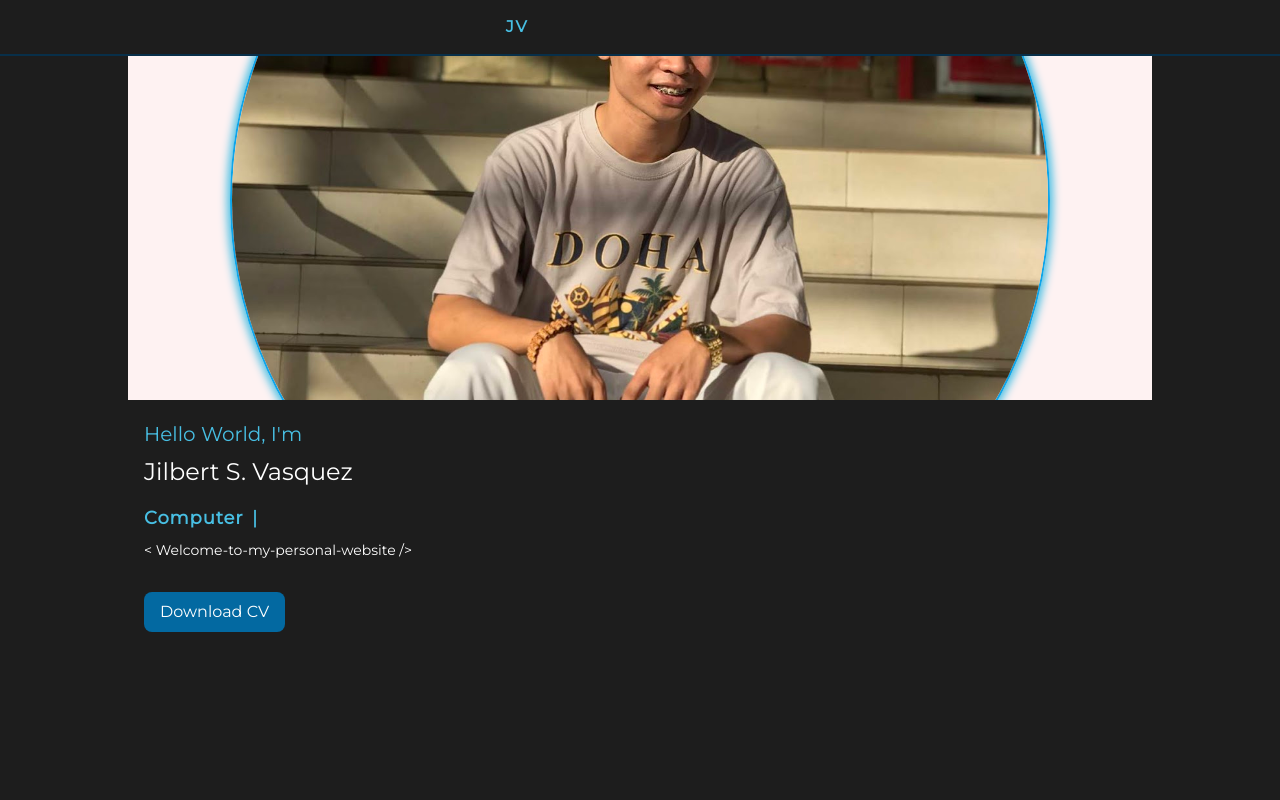
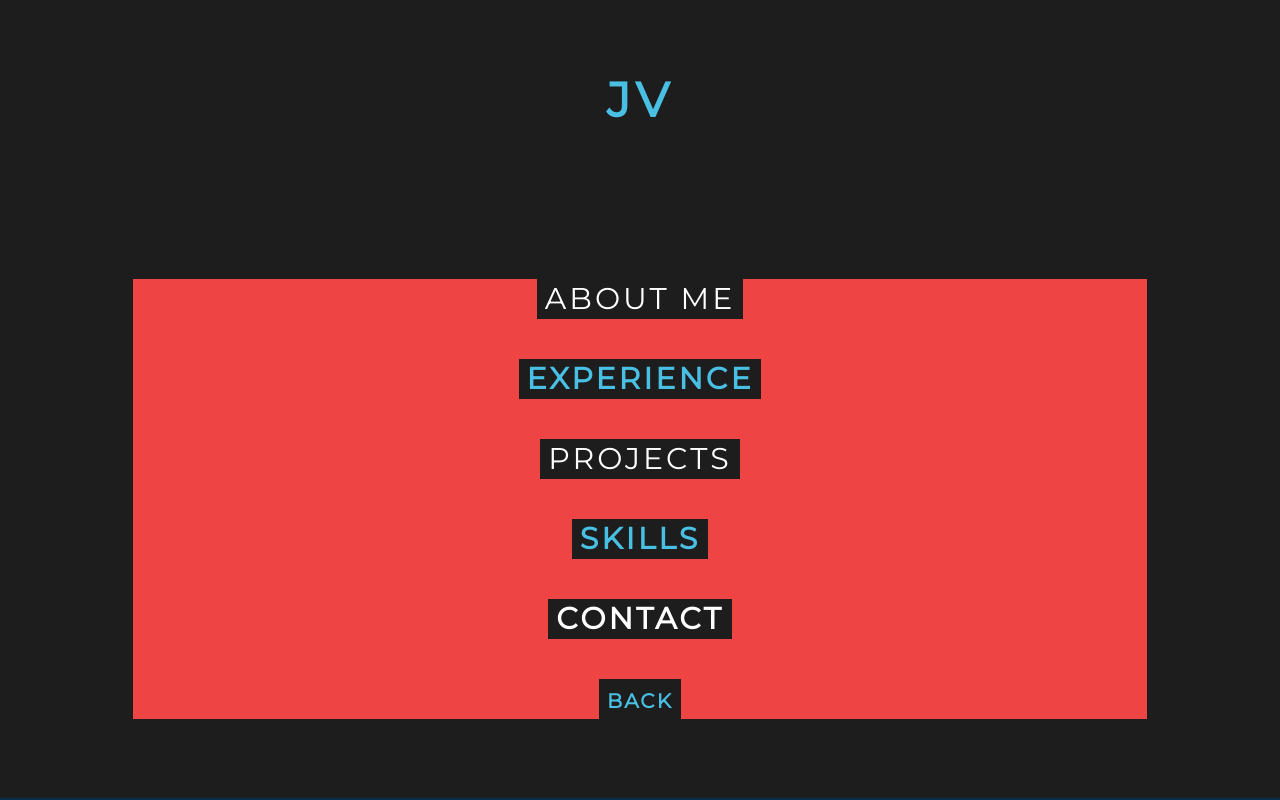
Before and after one commit to JilbertVasquez/JSVPortfolio, a React (Vite) app: page / in a window 1280 px wide. Built offline with nearby package versions, Linux system fonts and the light colour scheme.

Commit message:
fixing navbar

```diff
--- a/package.json
+++ b/package.json
@@ -10,6 +10,7 @@
     "preview": "vite preview"
   },
   "dependencies": {
+    "@babel/preset-react": "^7.24.7",
     "@eslint/config-array": "^0.16.0",
     "@eslint/object-schema": "^2.1.4",
     "@fontsource/montserrat": "^5.0.18",
--- a/src/Contact.jsx
+++ b/src/Contact.jsx
@@ -28,7 +28,7 @@ function Contact () {
                                 jilbertvaquez02@gmail.com
                             </h3>
                         </div>
-                        <div className=' flex justify-center items-center mx-auto 3xl:w-2/6 2xl:w-2/6 xs:w-9/12 bg-white'>
+                        <div className=' flex justify-center items-center mx-auto 3xl:w-2/6 2xl:w-2/6 xs:w-5/6 '>
                             <Animation animationData={laptop} />
                         </div>
                     </div>
--- a/src/Home.jsx
+++ b/src/Home.jsx
@@ -1,9 +1,10 @@
-import React from 'react';
+// import React from 'react';
 import { Typewriter, Cursor } from 'react-simple-typewriter';
 import './custom.css';
 import Navigate from './Navigation';
 import jil1 from './assets/jil1.jpg';
 import NavHeader from './NavHeader';
+import React, { useState } from 'react';
 
 import mycv from './assets/Vasquez_Jilbert_S_Resume.pdf';
 
@@ -31,8 +32,8 @@ function Home () {
     };
 // may h-screen yung section con
     return (
-        <section className="con custom_bg_1 container 3xl flex justify-center" id="Home">
-            <div className='head custom_bg_1 h-14 flex justify-around items-center z-10 border-b-2 border-sky-950'>
+        <section className="con custom_bg_1 h-screen container 3xl flex justify-center" id="Home">
+            <div className='head custom_bg_1 flex justify-around items-center z-10 border-b-2 border-sky-950 3xl:h-14 2xl:h-14 xs:h-full'>
                 <NavHeader />
             </div>
             <section className=' h-screen w-4/5 flex justify-center items-center mx-auto 3xl:flex-row 2xl:flex-row xs:flex-col '>
--- a/src/NavHeader.jsx
+++ b/src/NavHeader.jsx
@@ -1,44 +1,37 @@
-import React from 'react';
+// import React from 'react';
 import './custom.css';
 import Navigate from './Navigation';
-
+import React, { useState } from 'react';
 
 function NavHeader () {
     const scrollTo = (id, e) => {
         Navigate(id, e); // Replace 'aboutMeSection' with the actual ID of your section in aboutme.jsx
     };
     return (
-        <nav className='custom_bg_1 w-4/5 h-full columns-2 flex justify-around items-center px-16'>
-            <div className=' w-1/3'>
-            <div className='h-10 w-36 px-4 flex justify-start items-center'>
-                        <a href="#Home" className='custom_font_color_1 uppercase font-black hover:border-b-2 text-white tracking-widest 3xl:text-2xl 2xl:text-xl ' onClick={(e) => {scrollTo('Home', e);}}>JV</a>
-                    </div>
+        <nav className='custom_bg_1 w-4/5 h-full columns-2 flex justify-around items-center 3xl:flex-row 2xl:flex-row xs:flex-col 3xl:px-16 2xl:px-16 xs: px-2'>
+            <div className='3xl:w-1/3 2xl:w-1/3 xs:w-full '>
+                <div className='h-10 px-4 flex items-center 3xl:w-36 2xl:w-36 xs:w-full 3xl:justify-start 2xl:justify-start xs:justify-center'>
+                    <a href="#Home" className='custom_font_color_1 uppercase font-black hover:border-b-2 text-white tracking-widest 3xl:text-2xl 2xl:text-xl xs:text-5xl' onClick={(e) => {scrollTo('Home', e);}}>JV</a>
+                </div>
             </div>
 
-
-
-
-            <div className='columns-6 justify-between items-center w-2/3 3xl:flex 2xl:flex xs:hidden'>
-
-
-                    {/* <div className='h-10 w-10 p-2 custom_bg_1 flex justify-center items-center'>
-
-                    </div> */}
+            <div className=' columns-6 justify-between items-center gap-y-10 3xl:flex 2xl:flex xs:flex 3xl:flex-row 2xl:flex-row xs:flex-col 3xl:w-2/3 2xl:w-2/3 xs:w-full bg-red-500'>
+                    {/* <div className='h-10 w-10 p-2 custom_bg_1 flex justify-center items-center'></div> */}
 
                     <div className='h-10 w-38 p-2 custom_bg_1 flex justify-center items-center'>
-                        <a href="#AboutMe" className='uppercase hover:border-b-2 border-sky-500 tracking-widest 3xl:text-xl 2xl:text-lg  3xl:text-white 2xl:text-white xs:text-red-500' onClick={(e) => {scrollTo('AboutMe', e);}}>About Me</a>
+                        <a href="#AboutMe" className='uppercase hover:border-b-2 border-sky-500 tracking-widest 3xl:text-xl 2xl:text-lg xs:text-3xl text-white' onClick={(e) => {scrollTo('AboutMe', e);}}>About Me</a>
                     </div>
 
                     <div className='h-10 w-38 p-2 custom_bg_1 flex justify-center items-center'>
-                        <a href="#" className='custom_font_color_1 uppercase font-semibold hover:border-b-2 text-white tracking-widest 3xl:text-xl 2xl:text-lg ' onClick={(e) => {scrollTo('Experience', e);}}>Experience</a>
+                        <a href="#" className='custom_font_color_1 uppercase font-semibold hover:border-b-2 text-white tracking-widest 3xl:text-xl 2xl:text-lg xs:text-3xl' onClick={(e) => {scrollTo('Experience', e);}}>Experience</a>
                     </div>
 
                     <div className='h-10 w-38 p-2 custom_bg_1 flex justify-center items-center'>
-                        <a href="#Home" className=' uppercase text-white  hover:border-b-2 border-sky-500 tracking-widest 3xl:text-xl 2xl:text-lg' onClick={(e) => {scrollTo('Projects', e);}}>Projects</a>
+                        <a href="#Home" className=' uppercase text-white  hover:border-b-2 border-sky-500 tracking-widest 3xl:text-xl 2xl:text-lg xs:text-3xl' onClick={(e) => {scrollTo('Projects', e);}}>Projects</a>
                     </div>
 
                     <div className='h-10 w-38 p-2 custom_bg_1 flex justify-center items-center'>
-                        <a href="#Home" className='custom_font_color_1 uppercase font-semibold hover:border-b-2 text-white tracking-widest 3xl:text-xl 2xl:text-lg' onClick={(e) => {scrollTo('Skills', e);}}>Skills</a>
+                        <a href="#Home" className='custom_font_color_1 uppercase font-semibold hover:border-b-2 text-white tracking-widest 3xl:text-xl 2xl:text-lg xs:text-3xl' onClick={(e) => {scrollTo('Skills', e);}}>Skills</a>
                     </div>
 
                     {/* <div className='h-10 w-38 p-2 custom_bg_1 flex justify-center items-center'>
@@ -46,10 +39,13 @@ function NavHeader () {
                     </div> */}
 
                     <div className='h-10 w-38 p-2 custom_bg_1 flex justify-center items-center'>
-                        <a href="#Home" className='text-white uppercase font-semibold hover:border-b-2 border-sky-500 tracking-widest 3xl:text-xl 2xl:text-lg' onClick={(e) => {scrollTo('Contact', e);}}>Contact</a>
+                        <a href="#Home" className='text-white uppercase font-semibold hover:border-b-2 border-sky-500 tracking-widest 3xl:text-xl 2xl:text-lg xs:text-3xl' onClick={(e) => {scrollTo('Contact', e);}}>Contact</a>
+                    </div>
+                    <div className='h-10 w-38 p-2 custom_bg_1 flex justify-center items-center 3xl:hidden 2xl:hidden xs:block'>
+                        <a href="#Home" className='custom_font_color_1 uppercase font-semibold hover:border-b-2 border-sky-500 tracking-widest 3xl:text-xl 2xl:text-lg xs:text-xl' onClick={(e) => {scrollTo('Contact', e);}}>Back</a>
                     </div>
             </div>
-                </nav>
+        </nav>
     )
 }
 
```
Also changed, not shown: 1 other file (tests, documents, lock files or other folders).
